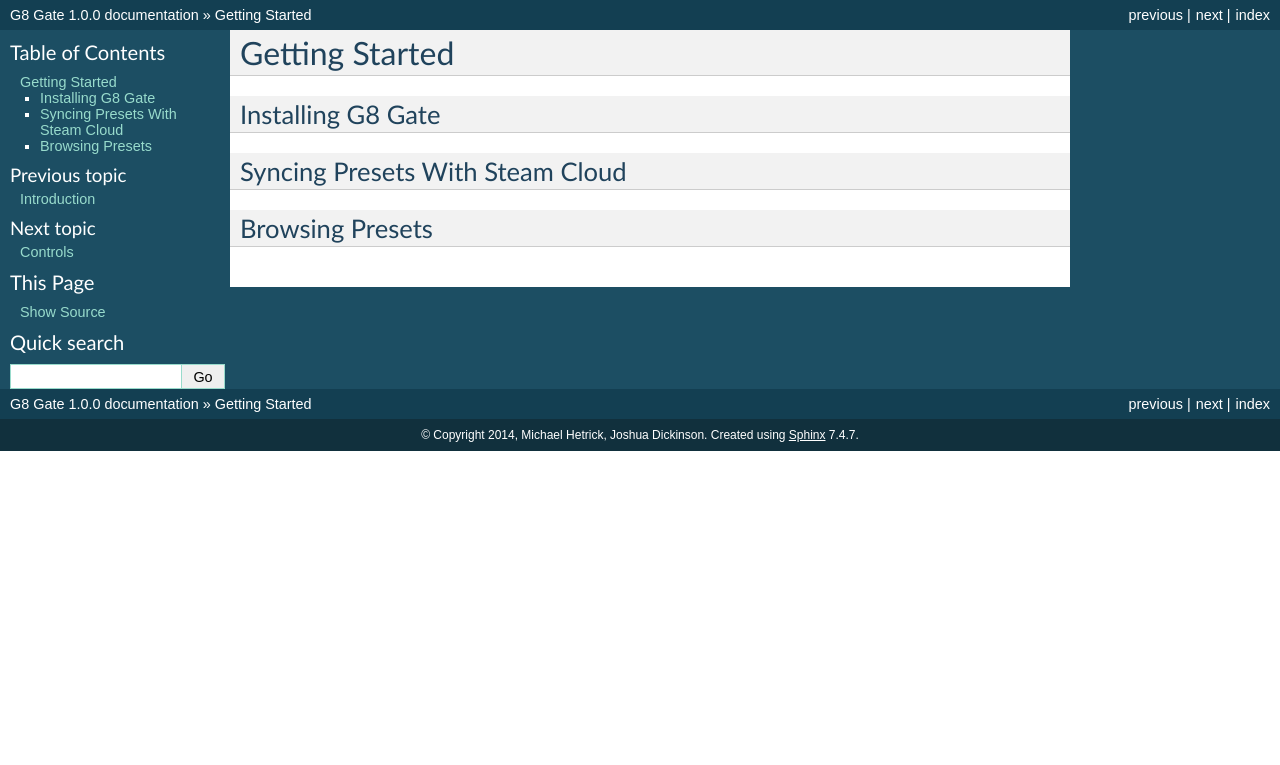
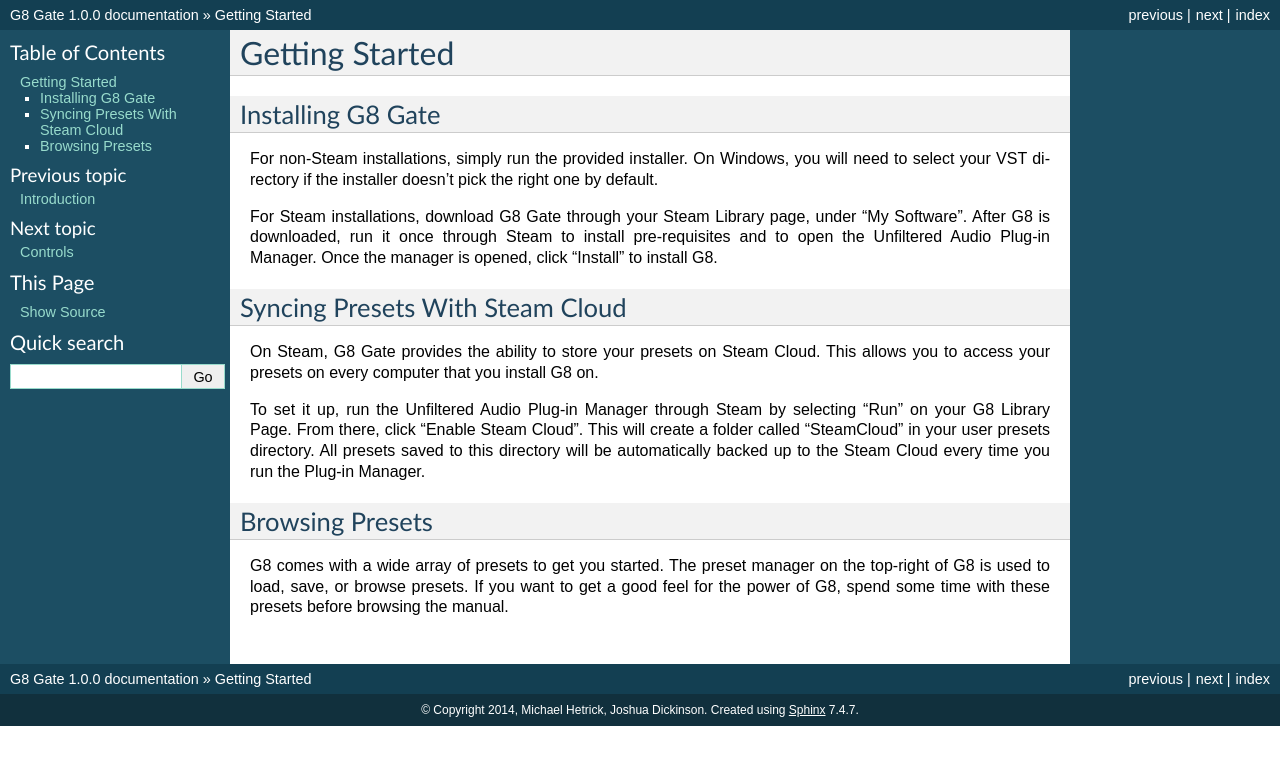
Before and after one commit to UnfilteredAudio/G8GateManual, a Sphinx documentation site: the page built from docs/gettingstarted.rst, in a window 1280 px wide. Shown: the top 765 px of the page. Built offline with Sphinx 7.4.7, drawn with Linux system fonts in a browser that asks for light colours; formulas are drawn with MathJax 3; pages that are not in the unit, such as notebooks, are missing from menus.

```diff
--- a/docs/gettingstarted.rst
+++ b/docs/gettingstarted.rst
@@ -4,8 +4,19 @@ Getting Started
 Installing G8 Gate
 ------------------
 
+For non-Steam installations, simply run the provided installer. On Windows, you will need to select your VST directory if the installer doesn't pick the right one by default.
+
+For Steam installations, download G8 Gate through your Steam Library page, under "My Software". After G8 is downloaded, run it once through Steam to install pre-requisites and to open the Unfiltered Audio Plug-in Manager. Once the manager is opened, click "Install" to install G8.
+
+
 Syncing Presets With Steam Cloud
 --------------------------------
 
+On Steam, G8 Gate provides the ability to store your presets on Steam Cloud. This allows you to access your presets on every computer that you install G8 on.
+
+To set it up, run the Unfiltered Audio Plug-in Manager through Steam by selecting "Run" on your G8 Library Page. From there, click "Enable Steam Cloud". This will create a folder called "SteamCloud" in your user presets directory. All presets saved to this directory will be automatically backed up to the Steam Cloud every time you run the Plug-in Manager.
+
 Browsing Presets
 ----------------
+
+G8 comes with a wide array of presets to get you started. The preset manager on the top-right of G8 is used to load, save, or browse presets. If you want to get a good feel for the power of G8, spend some time with these presets before browsing the manual.
--- a/docs/index.rst
+++ b/docs/index.rst
@@ -21,3 +21,4 @@ Contents:
   controls
   modes
   hostinstructions
+  credits
--- a/docs/introduction.rst
+++ b/docs/introduction.rst
@@ -3,7 +3,7 @@ Introduction
 
 .. image:: /images/g8master.png
 
-G8 is a high-quality noise gate with many tricks up its sleeve, turning it into a creative effect in its own right as well as an overall dynamics workstation. Use it for quickly fixing noisy recordings or for finely controlled amplitude manipulation, ducking unwanted sounds while emphasizing what you want to hear.
+G8 is a high-quality noise gate with many tricks up its sleeve. It is both a professional dynamics workstation and an experimental amplitude effect. Use it for noise reduction, AM/granular synthesis, bouncing ball rhythm programming, tremolo, trajectory panning, transient shaping, and much, much more.
 
 Gating is an effect commonly used to reduce audio noise by only allowing signals over a certain amplitude threshold to pass. Generally, this is used to eliminate unwanted noise from tracks, but with G8, it can also be used for exaggerated stuttering rhythms and all sorts of other creative dynamic effects.
 
```
Also changed, not shown: docs/credits.rst (added, +8 -0 lines).
